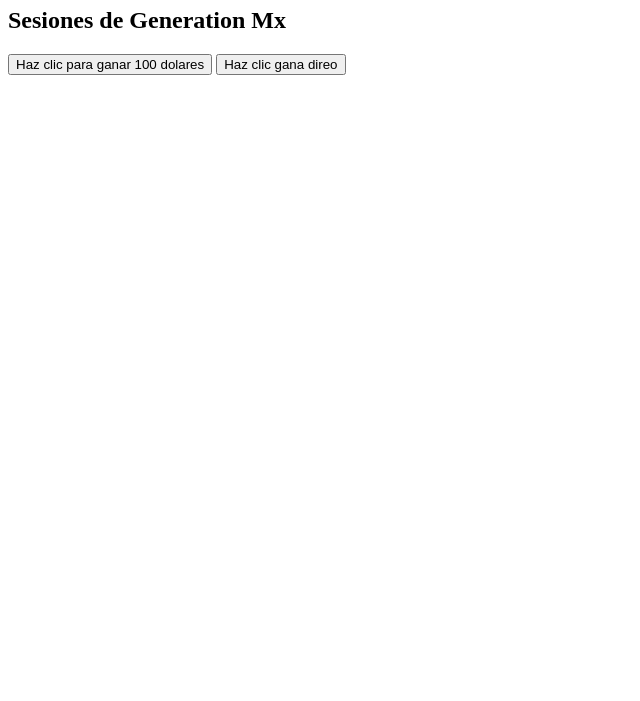
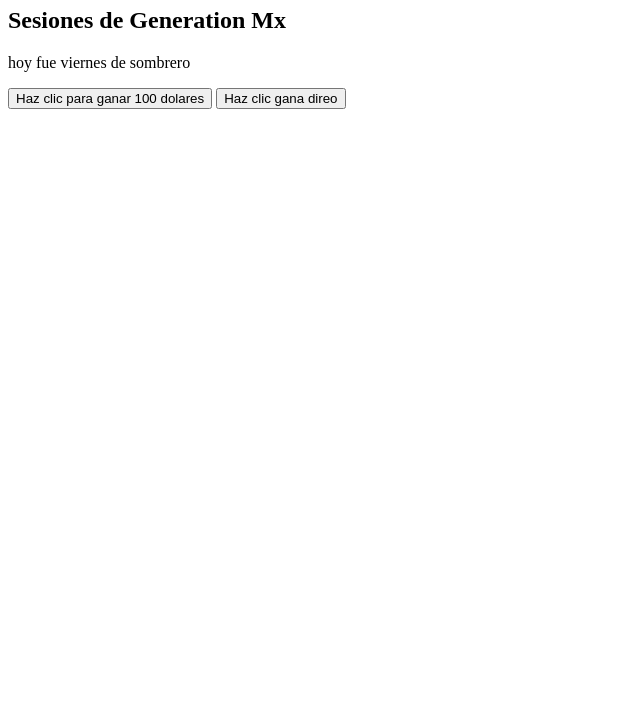
Before and after one commit to alberto9508/Ch38-sesiones, a plain HTML site: page index.html in a window 1280 px wide. Shown: the part 99-800 px from the top of the page, without its empty margins (0-640 px from the left). Drawn offline with Linux system fonts and the light colour scheme.

Commit message:
hoy fue viernes de sombrero

```diff
--- a/index.html
+++ b/index.html
@@ -5,6 +5,7 @@ s<html>
   <body>
      <h1>Hola ch38</h1>
      <h2>Sesiones de Generation Mx</h2>
+    <p>hoy fue viernes de sombrero</p>
      <button>Haz clic para ganar 100 dolares</button>
      <button>Haz clic gana direo</button>
   </body>
```
